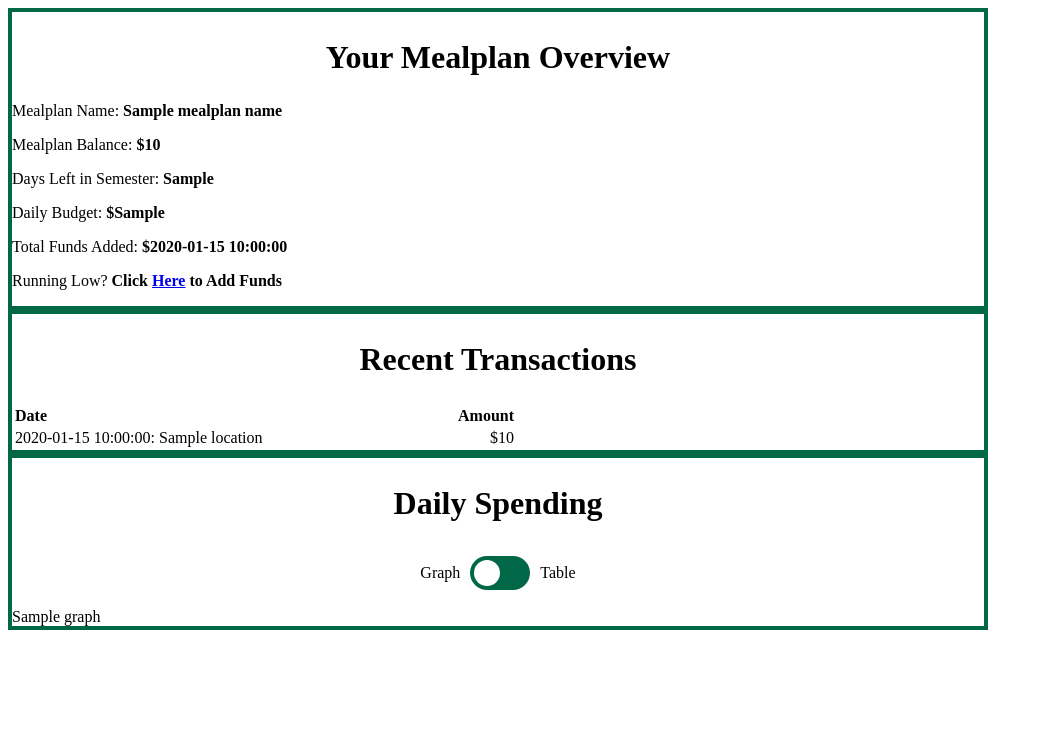
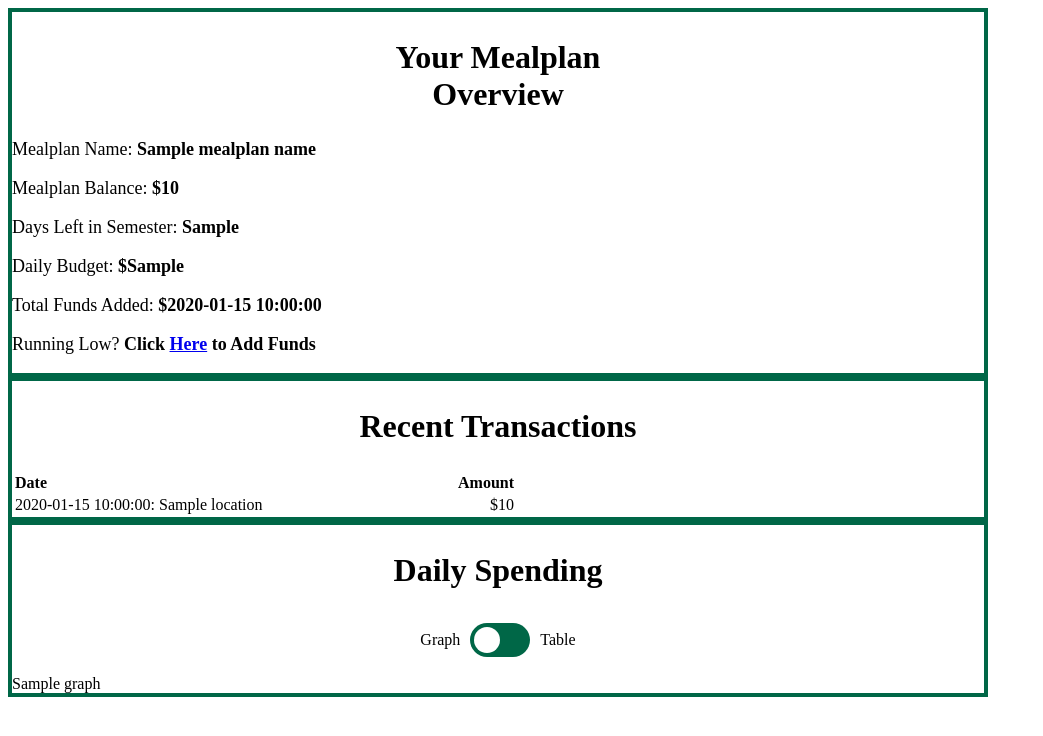
Before and after one commit to JacksonSearles/MealPlanProject, a Flask app: template templates/mealplan.html in a window 1280 px wide. Shown: the top 736 px of the page, without its empty margins (0-1043 px from the left). Run offline with Flask 2, Linux system fonts and the light colour scheme; the template is opened without the code that fills it: most values are stand-ins (such as "Sample title", 1, 10 or a date in 2020).

Commit message:
styled mealplan overview box better

```diff
--- a/static/styles/mealplan.css
+++ b/static/styles/mealplan.css
@@ -15,6 +15,10 @@
       color: black;
   }
 
+  .data{
+    font-size: 18px;
+  }
+
   .add-funds{
       margin-top: 10px;
   }
@@ -30,7 +34,7 @@
   .transactions-table {
       display: block;
       overflow-y: auto;
-      max-height: 200px;
+      max-height: 230px;
       padding-right: 10px;
   }
 
--- a/templates/mealplan.html
+++ b/templates/mealplan.html
@@ -10,13 +10,13 @@
     <!-- Overview Column -->
     <div class="column is-6-desktop">
       <div class="box">
-        <h2 class="binghamton-black">Your Mealplan Overview</h2>
-        <p class="has-text-centered">Mealplan Name: <strong>{{ mealplan_name }}</strong> </p>
-        <p class="has-text-centered">Mealplan Balance: <strong>${{ mealplan_balance }}</strong> </p>
-        <p class="has-text-centered">Days Left in Semester: <strong>{{ days_left_semester }}</strong> </p>
-        <p class="has-text-centered">Daily Budget: <strong>${{ daily_budget }}</strong> </p>
-        <p class="has-text-centered">Total Funds Added: <strong>${{ funds_added }}</strong> </p>
-        <p class="has-text-centered add-funds">Running Low? <strong>Click <a href="https://bing.campuscardcenter.com/ch/add_value.html" target="_blank">Here</a> to Add Funds</strong></p>
+        <h2 class="binghamton-black">Your Mealplan <br>Overview<br></h2>
+        <p class="has-text-centered data">Mealplan Name: <strong>{{ mealplan_name }}</strong> </p>
+        <p class="has-text-centered data">Mealplan Balance: <strong>${{ mealplan_balance }}</strong> </p>
+        <p class="has-text-centered data">Days Left in Semester: <strong>{{ days_left_semester }}</strong> </p>
+        <p class="has-text-centered data">Daily Budget: <strong>${{ daily_budget }}</strong> </p>
+        <p class="has-text-centered data">Total Funds Added: <strong>${{ funds_added }}</strong> </p>
+        <p class="has-text-centered data add-funds">Running Low? <strong>Click <a href="https://bing.campuscardcenter.com/ch/add_value.html" target="_blank">Here</a> to Add Funds</strong></p>
       </div>
     </div>
     <!-- Transactions Column -->
```
